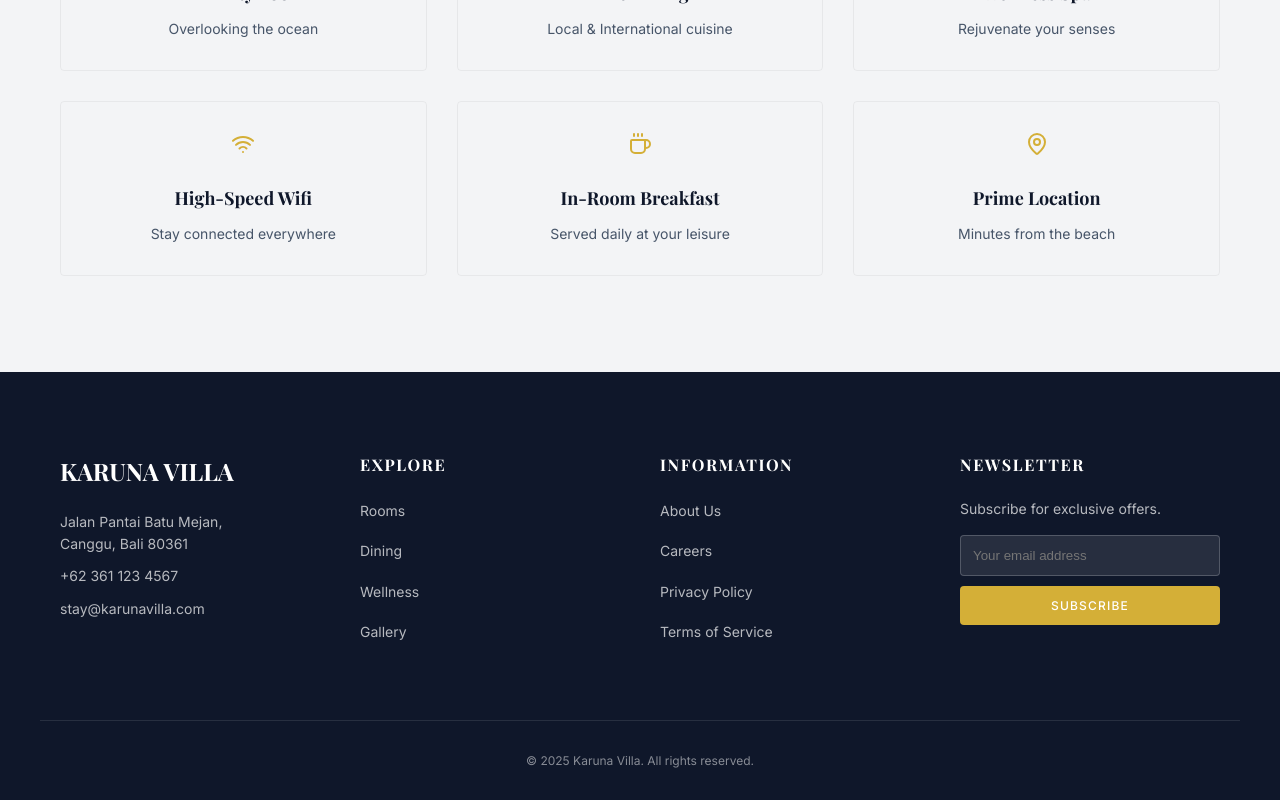
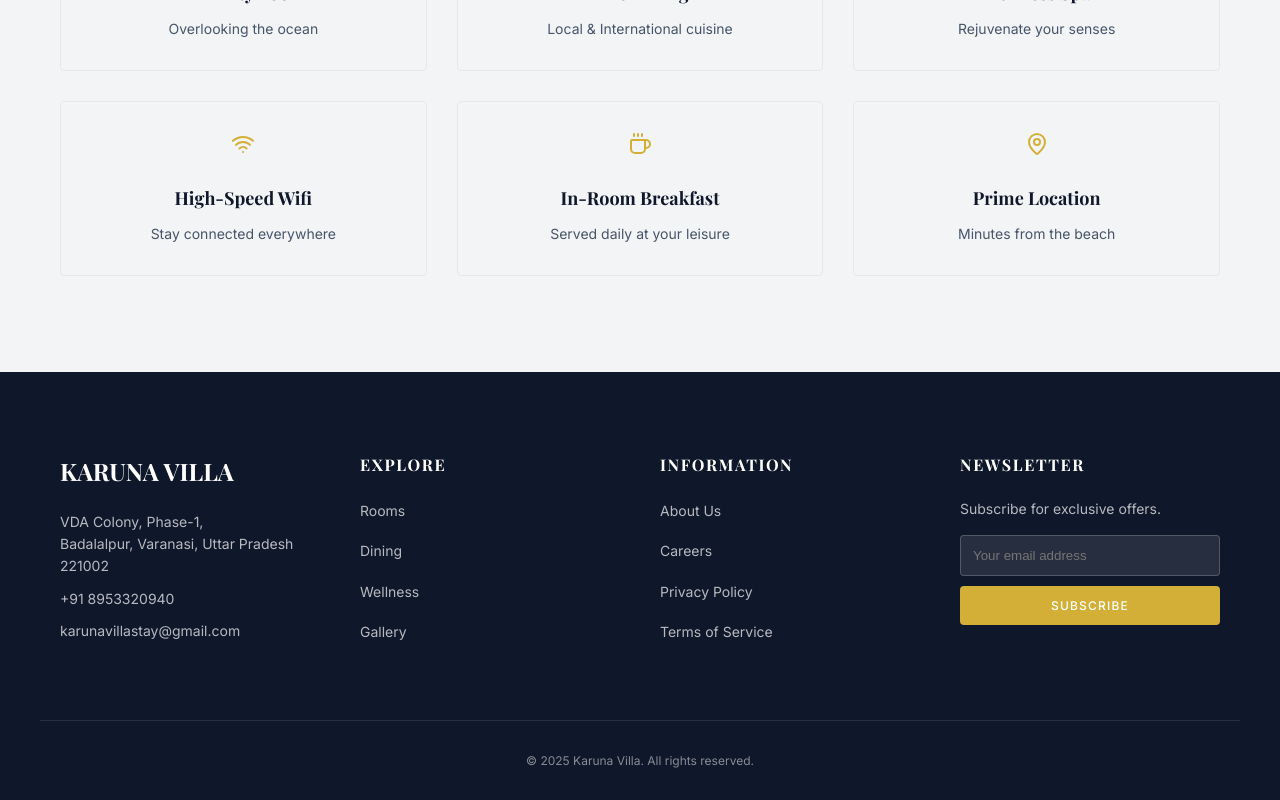
Before and after one commit to siddh2911/BookingUI-FrontPage-AnurakX, a React (Create React App) app: page / in a window 1280 px wide. Shown: the part 1806-2606 px from the top of the page. Built offline with nearby package versions, Linux system fonts and the light colour scheme; no server answers; a web font is replaced by a local one.

Commit message:
feat: Update branding, footer address, and contact details

```diff
--- a/public/index.html
+++ b/public/index.html
@@ -1,15 +1,14 @@
 <!DOCTYPE html>
 <html lang="en">
+
 <head>
   <meta charset="utf-8" />
-    <link rel="icon" href="%PUBLIC_URL%/favicon.ico" />
+  <link rel="icon" href="%PUBLIC_URL%/logo.png" />
   <meta name="viewport" content="width=device-width, initial-scale=1" />
   <meta name="theme-color" content="#000000" />
-    <meta
-      name="description"
-      content="Web site created using create-react-app"
-    />
-    <link rel="apple-touch-icon" href="%PUBLIC_URL%/logo192.png" />
+  <meta name="description"
+    content="Experience the pinnacle of luxury at Karuna Villa. Premium villas in Varanasi offering timeless elegance and sanctuary." />
+  <link rel="apple-touch-icon" href="%PUBLIC_URL%/logo.png" />
   <!--
       manifest.json provides metadata used when your web app is installed on a
       user's mobile device or desktop. See https://developers.google.com/web/fundamentals/web-app-manifest/
@@ -24,8 +23,9 @@
       work correctly both with client-side routing and a non-root public URL.
       Learn how to configure a non-root public URL by running `npm run build`.
     -->
-    <title>React App</title>
+  <title>Karuna Villa | Luxury Villas in Varanasi</title>
 </head>
+
 <body>
   <noscript>You need to enable JavaScript to run this app.</noscript>
   <div id="root"></div>
@@ -40,4 +40,5 @@
       To create a production bundle, use `npm run build` or `yarn build`.
     -->
 </body>
+
 </html>
--- a/src/components/Footer.js
+++ b/src/components/Footer.js
@@ -8,9 +8,9 @@ const Footer = () => {
                 {/* Brand */}
                 <div className="footer-col">
                     <h3 className="footer-logo">KARUNA VILLA</h3>
-                    <p>Jalan Pantai Batu Mejan,<br />Canggu, Bali 80361</p>
-                    <p>+62 361 123 4567</p>
-                    <p>stay@karunavilla.com</p>
+                    <p>VDA Colony, Phase-1,<br />Badalalpur, Varanasi, Uttar Pradesh 221002</p>
+                    <p>+91 8953320940</p>
+                    <p>karunavillastay@gmail.com</p>
                 </div>
 
                 {/* Links */}
```
Also changed, not shown: public/logo.png (added), public/manifest.json, 1 other file (tests, documents, lock files or other folders). Lines whose indentation alone changed are shown as unchanged.
